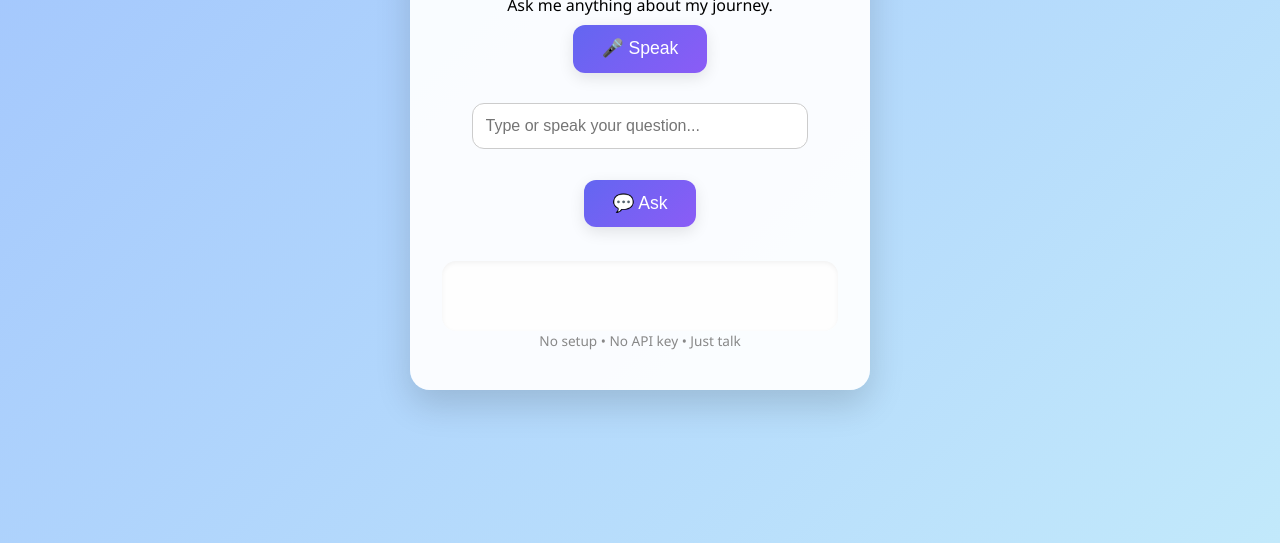
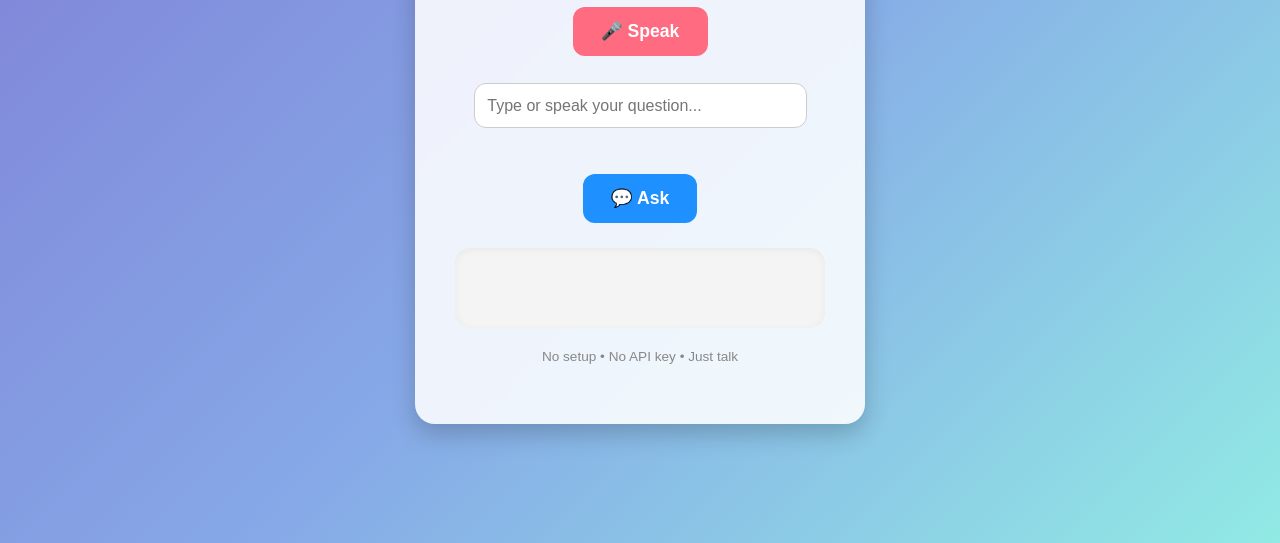
Before and after one commit to Khushi-60/echokhushi-voicebot, a website: page index.html in a window 1280 px wide. Shown: the part 257-800 px from the top of the page. Drawn offline with Linux system fonts and the light colour scheme.

Commit message:
Update style.css
added css

```diff
--- a/style.css
+++ b/style.css
@@ -1,151 +1,136 @@
-/* Reset some default styles */
+/* Reset some basic styles */
 * {
   box-sizing: border-box;
   margin: 0;
   padding: 0;
+  font-family: 'Poppins', Arial, sans-serif;
 }
 
+/* Background gradient for the whole page */
 body {
-  font-family: 'Poppins', 'Segoe UI', sans-serif;
-  background: linear-gradient(135deg, #a1c4fd, #c2e9fb); /* soft blue gradient */
+  background: linear-gradient(135deg, #7f7fd5, #86a8e7, #91eae4);
   min-height: 100vh;
   display: flex;
   justify-content: center;
   align-items: center;
-  padding: 2em;
-  transition: background 0.5s;
 }
 
+/* Main container styling */
 .container {
-  background: #ffffffee; /* semi-transparent white */
-  max-width: 460px;
-  width: 100%;
-  padding: 2.5em 2em;
+  background: #ffffffdd; /* slightly transparent white */
+  max-width: 450px;
+  width: 90%;
+  padding: 2.5em;
   border-radius: 20px;
-  box-shadow: 0 15px 35px rgba(0,0,0,0.15);
+  box-shadow: 0 10px 25px rgba(0, 0, 0, 0.2);
   text-align: center;
-  transition: transform 0.3s ease, box-shadow 0.3s ease;
+  backdrop-filter: blur(10px);
 }
 
-.container:hover {
-  transform: translateY(-5px);
-  box-shadow: 0 25px 50px rgba(0,0,0,0.2);
+/* Heading style */
+.container h2 {
+  color: #4b2e83;
+  font-size: 2em;
+  margin-bottom: 0.5em;
 }
 
-h2 {
-  font-size: 2.2em;
-  color: #4f46e5; /* indigo-600 */
-  margin-bottom: 0.3em;
+/* Subtitle/description */
+.container p {
+  color: #333;
+  font-size: 1em;
+  margin-bottom: 1.5em;
 }
 
-p.description {
-  font-size: 1em;
-  color: #555;
-  margin-bottom: 2em;
+/* Buttons */
+button {
+  padding: 0.8em 1.6em;
+  font-size: 1.1em;
+  border-radius: 12px;
+  border: none;
+  cursor: pointer;
+  margin: 0.5em;
+  transition: all 0.3s ease;
+  font-weight: 600;
 }
 
-input {
-  width: 85%;
+/* Speak button */
+#speakBtn {
+  background: #ff6b81;
+  color: white;
+}
+
+#speakBtn:hover {
+  background: #ff4757;
+  transform: translateY(-2px);
+}
+
+/* Ask button */
+button[onclick] {
+  background: #1e90ff;
+  color: white;
+}
+
+button[onclick]:hover {
+  background: #187bcd;
+  transform: translateY(-2px);
+}
+
+/* Input box */
+input#input {
+  width: 90%;
   padding: 0.8em;
   border-radius: 12px;
   border: 1px solid #ccc;
   font-size: 1em;
-  outline: none;
-  transition: border-color 0.3s, box-shadow 0.3s;
+  margin-bottom: 1.2em;
+  transition: all 0.3s ease;
 }
 
-input:focus {
-  border-color: #4f46e5;
-  box-shadow: 0 0 10px #4f46e5aa;
+input#input:focus {
+  border-color: #1e90ff;
+  box-shadow: 0 0 8px rgba(30, 144, 255, 0.3);
+  outline: none;
 }
 
-button {
-  padding: 0.75em 1.6em;
-  font-size: 1.1em;
-  border-radius: 12px;
-  border: none;
-  background: linear-gradient(135deg, #6366f1, #8b5cf6); /* gradient purple */
-  color: white;
-  cursor: pointer;
-  margin: 0.5em;
-  transition: all 0.3s ease;
-  box-shadow: 0 5px 15px rgba(0,0,0,0.1);
+/* Response box */
+.response {
+  margin-top: 1em;
+  min-height: 80px;
+  background: #f4f4f4;
+  padding: 1.2em;
+  border-radius: 15px;
+  box-shadow: inset 0 2px 8px rgba(0,0,0,0.05);
+  font-size: 1em;
+  color: #333;
+  text-align: left;
+  line-height: 1.5em;
 }
 
-button:hover {
-  background: linear-gradient(135deg, #4f46e5, #7c3aed);
-  transform: translateY(-2px);
-  box-shadow: 0 8px 25px rgba(0,0,0,0.15);
+/* Footer note */
+.container p[style] {
+  margin-top: 1.5em;
+  font-size: 0.85em;
+  color: #555;
 }
 
-button:active {
-  transform: translateY(0);
-  box-shadow: 0 4px 12px rgba(0,0,0,0.1);
+/* Add subtle animation for container */
+.container {
+  animation: fadeInUp 0.8s ease forwards;
+  opacity: 0;
 }
 
-.response {
-  margin-top: 1.5em;
-  background: #fefefe;
-  padding: 1.2em 1.5em;
-  border-radius: 14px;
-  min-height: 70px;
-  font-size: 1.05em;
-  color: #333;
-  box-shadow: inset 0 2px 5px rgba(0,0,0,0.05);
-  transition: background 0.3s, box-shadow 0.3s;
+@keyframes fadeInUp {
+  from { opacity: 0; transform: translateY(30px);}
+  to { opacity: 1; transform: translateY(0);}
 }
 
-.response.thinking {
-  background: #fff7e6; /* soft yellow when bot is thinking */
-  box-shadow: inset 0 2px 10px rgba(0,0,0,0.1);
-}
-
-footer {
-  margin-top: 1.5em;
-  font-size: 0.85em;
-  color: #888;
-}
-
-footer a {
-  color: #6366f1;
-  text-decoration: none;
-}
-
-footer a:hover {
-  text-decoration: underline;
-}
-
-/* Pulse animation for mic button when active */
-@keyframes pulse {
-  0% { transform: scale(1); box-shadow: 0 0 0 rgba(99,102,241,0.7); }
-  70% { transform: scale(1.05); box-shadow: 0 0 20px rgba(99,102,241,0.5); }
-  100% { transform: scale(1); box-shadow: 0 0 0 rgba(99,102,241,0); }
-}
-
-#speakBtn.active {
-  animation: pulse 1.2s infinite;
-}
-
-/* Mobile responsiveness */
-@media (max-width: 500px) {
+/* Responsive tweaks */
+@media screen and (max-width: 500px) {
   .container {
     padding: 2em 1.5em;
   }
 
-  input {
+  button {
     width: 100%;
   }
-
-  button {
-    width: 48%;
-    margin: 0.3em 0.5%;
-  }
-
-  h2 {
-    font-size: 1.9em;
-  }
-
-  .response {
-    font-size: 1em;
-  }
 }
```
